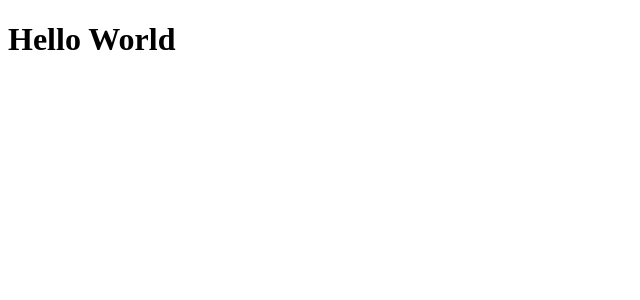
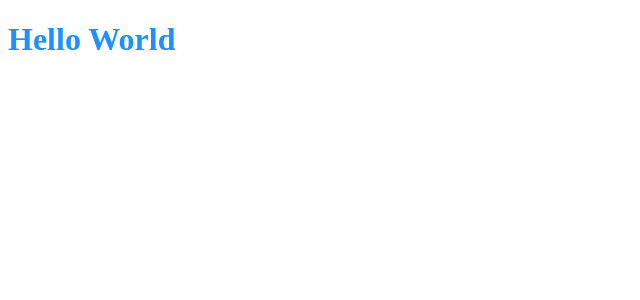
Before and after one commit to shahul01/nlk-socket-simple-demo, a React (Create React App) app in the folder client/: page / in a window 1280 px wide. Shown: the top 300 px of the page, without its empty margins (0-640 px from the left). Built offline with nearby package versions, Linux system fonts and the light colour scheme.

Commit message:
chore: added sass

```diff
--- a/client/package.json
+++ b/client/package.json
@@ -23,7 +23,8 @@
     "@types/react-dom": "^18.0.6",
     "react": "^18.2.0",
     "react-dom": "^18.2.0",
-    "react-scripts": "^5.0.1"
+    "react-scripts": "^5.0.1",
+    "sass": "^1.54.5"
   },
   "eslintConfig": {
     "extends": [
--- a/client/src/App.tsx
+++ b/client/src/App.tsx
@@ -1,4 +1,5 @@
 import React from 'react';
+import './styles/App.sass';
 
 const App = () => {
 
--- /dev/null
+++ b/client/src/styles/App.sass
@@ -0,0 +1,4 @@
+$color: dodgerblue
+
+h1
+  color: $color
```
